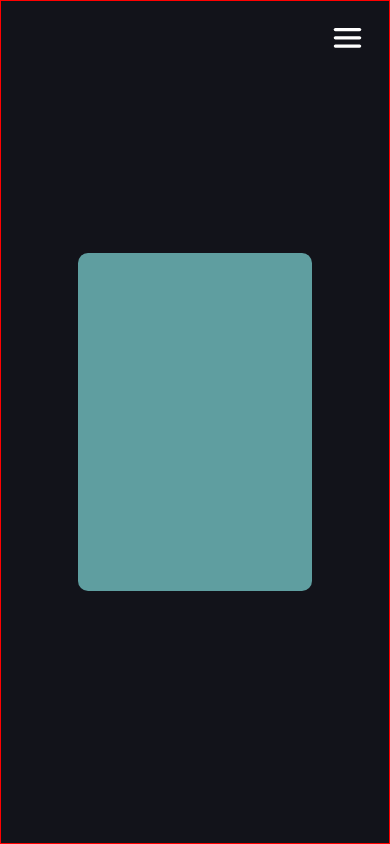
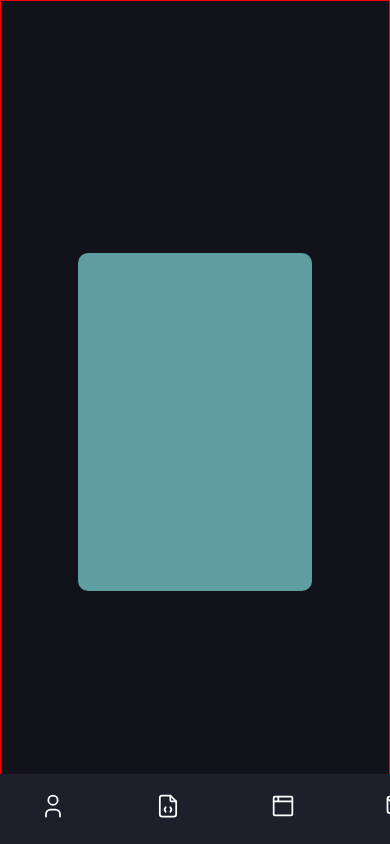
Before and after one commit to AdamAranha/portfolio, a React (Create React App) app in the folder client/: page / in a window 390 px wide. Shown: the top 844 px of the page. Built offline with nearby package versions, Linux system fonts and the light colour scheme.

Commit message:
Removed hamburger menu, changed to a bottom nav

```diff
--- a/client/src/components/Header/Header.css
+++ b/client/src/components/Header/Header.css
@@ -1,4 +1,4 @@
-.header .fullscreen {
+.header {
   background-color: #1e1f2b;
   position: fixed;
   left: 0;
@@ -17,17 +17,17 @@
   overflow: hidden;
 }
 
-.header .fullscreen h1 {
+.header h1 {
   margin: 0;
 }
 
-.header .fullscreen ul {
+.header ul {
   list-style-type: none;
   margin: 0;
   padding: 0;
 }
 
-.header .fullscreen .links {
+.header .links {
   display: -webkit-box;
   display: -ms-flexbox;
   display: flex;
@@ -46,13 +46,14 @@
   transition: background-color ease 250ms,width ease-in-out 300ms;
 }
 
-.header .fullscreen .links:hover {
+.header .links:hover {
   background-color: #3a3c53;
-  -webkit-box-shadow: rgba(0, 0, 0, 0.35) 0px 5px 15px;
-          box-shadow: rgba(0, 0, 0, 0.35) 0px 5px 15px;
+  -webkit-box-shadow: rgba(0, 0, 0, 0.5) 0px 5px 15px;
+          box-shadow: rgba(0, 0, 0, 0.5) 0px 5px 15px;
+  cursor: pointer;
 }
 
-.header .fullscreen .links-group {
+.header .links-group {
   position: absolute;
   left: 20px;
   top: 50%;
@@ -64,35 +65,35 @@
   padding: 1vh;
 }
 
-.header .fullscreen .links-group .svg {
+.header .links-group .svg {
   margin: 10px;
 }
 
-.header .fullscreen .resume-link {
+.header .resume-link {
   text-decoration: none;
   color: white;
 }
 
-.header .fullscreen .bracket {
+.header .bracket {
   color: white;
   font-size: 2rem;
 }
 
-.header .fullscreen .header-name {
+.header .header-name {
   opacity: 0;
   -webkit-transition: 150ms opacity 100ms;
   transition: 150ms opacity 100ms;
 }
 
-.header .fullscreen:hover {
+.header:hover {
   width: 250px;
 }
 
-.header .fullscreen:hover .header-name {
+.header:hover .header-name {
   opacity: 1;
 }
 
-.header .fullscreen:hover .links {
+.header:hover .links {
   width: 200px;
 }
 
@@ -107,11 +108,40 @@
 }
 
 @media only screen and (max-width: 850px) {
-  .header .fullscreen {
+  .header {
+    bottom: 0;
+    height: 70px;
+    width: 100vw;
+    max-width: 100%;
+    -webkit-box-pack: center;
+        -ms-flex-pack: center;
+            justify-content: center;
+    -webkit-box-align: center;
+        -ms-flex-align: center;
+            align-items: center;
+  }
+  .header .links-group {
+    padding: 0;
+    display: -webkit-inline-box;
+    display: -ms-inline-flexbox;
+    display: inline-flex;
+    width: 400px;
+    position: unset;
+    -webkit-transform: unset;
+            transform: unset;
+  }
+  .header .links {
+    padding: 0;
+    margin: 0;
+    -webkit-box-pack: center;
+        -ms-flex-pack: center;
+            justify-content: center;
+  }
+  .header .header-name {
     display: none;
   }
-  .header .mobile {
-    display: block;
+  .header:hover {
+    width: 100vw;
   }
 }
 /*# sourceMappingURL=Header.css.map */
--- a/client/src/components/Header/Header.scss
+++ b/client/src/components/Header/Header.scss
@@ -2,12 +2,20 @@
 
 $header-testColour:red;
 
-
+$fancy:false;
 
 .header{
 
-    .fullscreen{
+    @if($fancy){
+        background: linear-gradient(
+            180deg,
+            rgba(52,54,71,1) 0%,
+            rgba(28,28,39,1) 70%,
+            rgba(18,19,26,1) 90%,
+            rgba(18,19,26,1) 100%);
+    }@else{
         background-color: $ctaColour;
+    }
     position: fixed;
     left: 0;
     display: flex;
@@ -40,13 +48,13 @@ $header-testColour:red;
         color: white;
         font-size: 1rem;
         border-radius: 6px;
-            transition: background-color ease 250ms,width ease-in-out 300ms
+        transition: background-color ease 250ms,width ease-in-out 300ms;
+
+        &:hover{
+            background-color: #3a3c53;
+            box-shadow: rgba(0, 0, 0, 0.5) 0px 5px 15px;
+            cursor: pointer;
         }
-
-        .links:hover{
-            // filter: brightness(150%);
-            background-color: #3a3c53;
-            box-shadow: rgba(0, 0, 0, 0.35) 0px 5px 15px;
     }
 
     .links-group{
@@ -79,16 +87,10 @@ $header-testColour:red;
     &:hover{
         width:250px;
 
-            .header-name{
-                opacity: 1;
+        .header-name{ opacity: 1; }
+        .links{ width: 200px; }
     }
 
-            .links{
-                width: 200px;
-            }
-
-        }
-    }
 
     .mobile{
         display: none;
@@ -103,12 +105,34 @@ $header-testColour:red;
 
 @media only screen and (max-width: 850px){
     .header{
-        .fullscreen{
+
+        bottom:0;
+        height: 70px;
+        width: 100vw;
+        max-width: 100%;
+        justify-content: center;
+        align-items: center;
+
+        .links-group{
+            padding: 0;
+            display: inline-flex;
+            width: 400px;
+            position: unset;
+            transform: unset;
+        }
+
+        .links{
+            padding: 0;
+            margin: 0;
+            justify-content: center;
+        }
+
+        .header-name{
             display: none;
         }
 
-        .mobile{
-            display: block;
+        &:hover{
+            width: 100vw;
         }
     }
 }
```
Also changed, not shown: 1 other file (tests, documents, lock files or other folders). Lines whose indentation alone changed are shown as unchanged.
